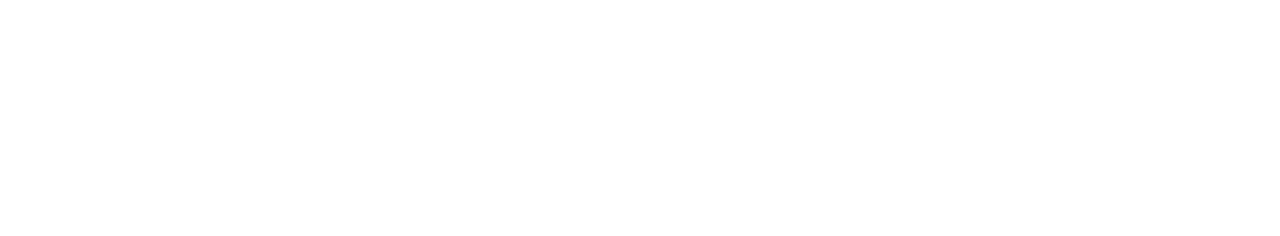
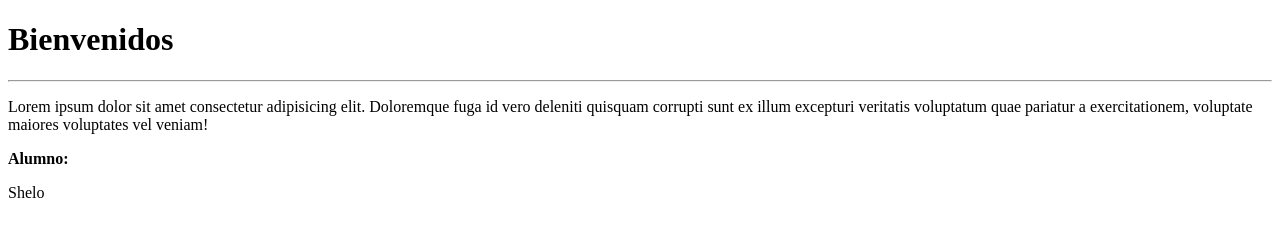
Before and after one commit to SheloSett/ejemplo-de-git-en-clase, a plain HTML site: page index.html in a window 1280 px wide. Drawn offline with Linux system fonts and the light colour scheme.

Commit message:
agrgamos texto

```diff
--- a/index.html
+++ b/index.html
@@ -7,6 +7,10 @@
     <title>Prueba git</title>
 </head>
 <body>
+    <h1>Bienvenidos</h1>
 
+    <hr>
+    <p>Lorem ipsum dolor sit amet consectetur adipisicing elit. Doloremque fuga id vero deleniti quisquam corrupti sunt ex illum excepturi veritatis voluptatum quae pariatur a exercitationem, voluptate maiores voluptates vel veniam!</p>
+    <strong>Alumno:</strong><p>Shelo</p>
 </body>
 </html>
```
